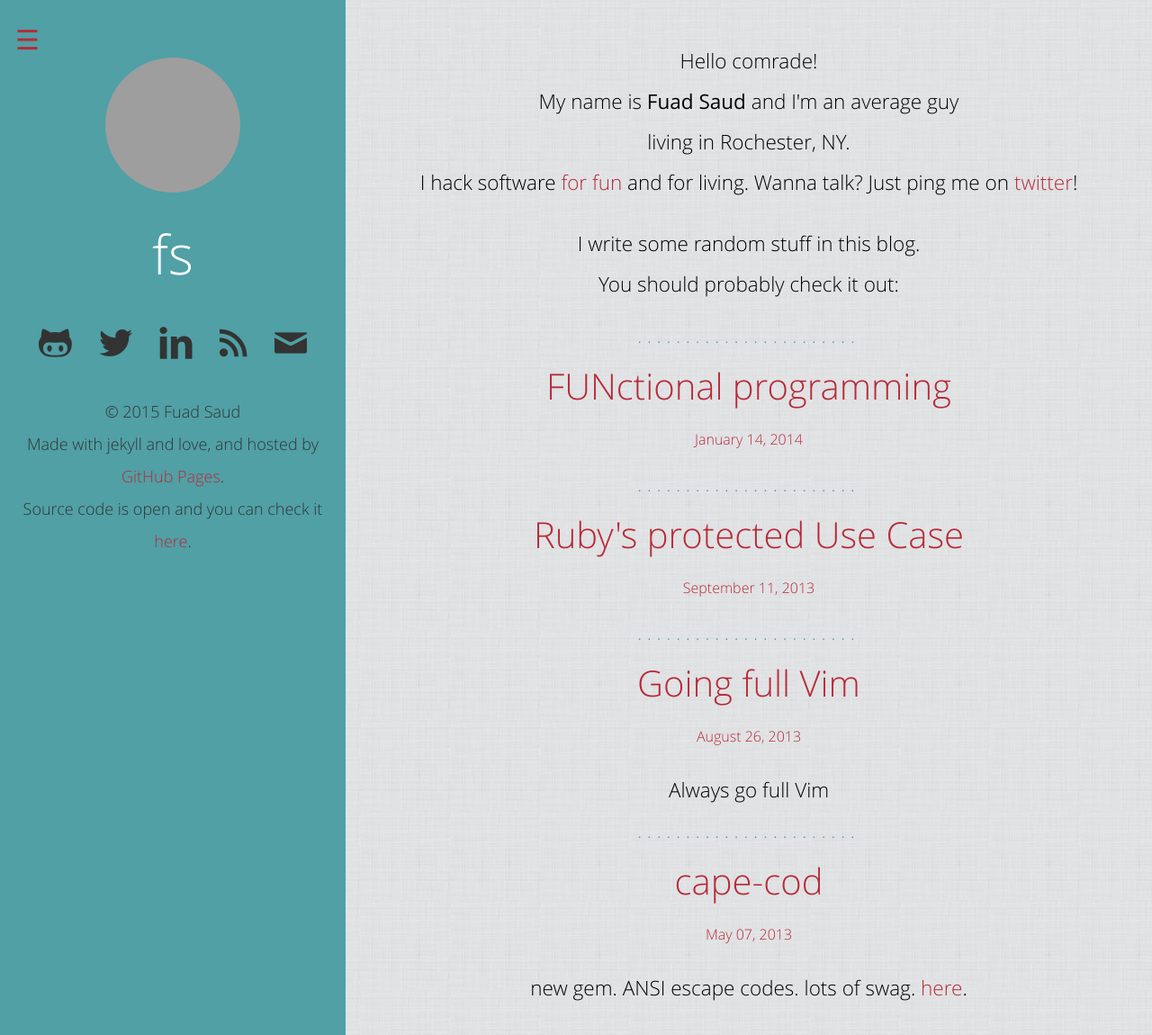
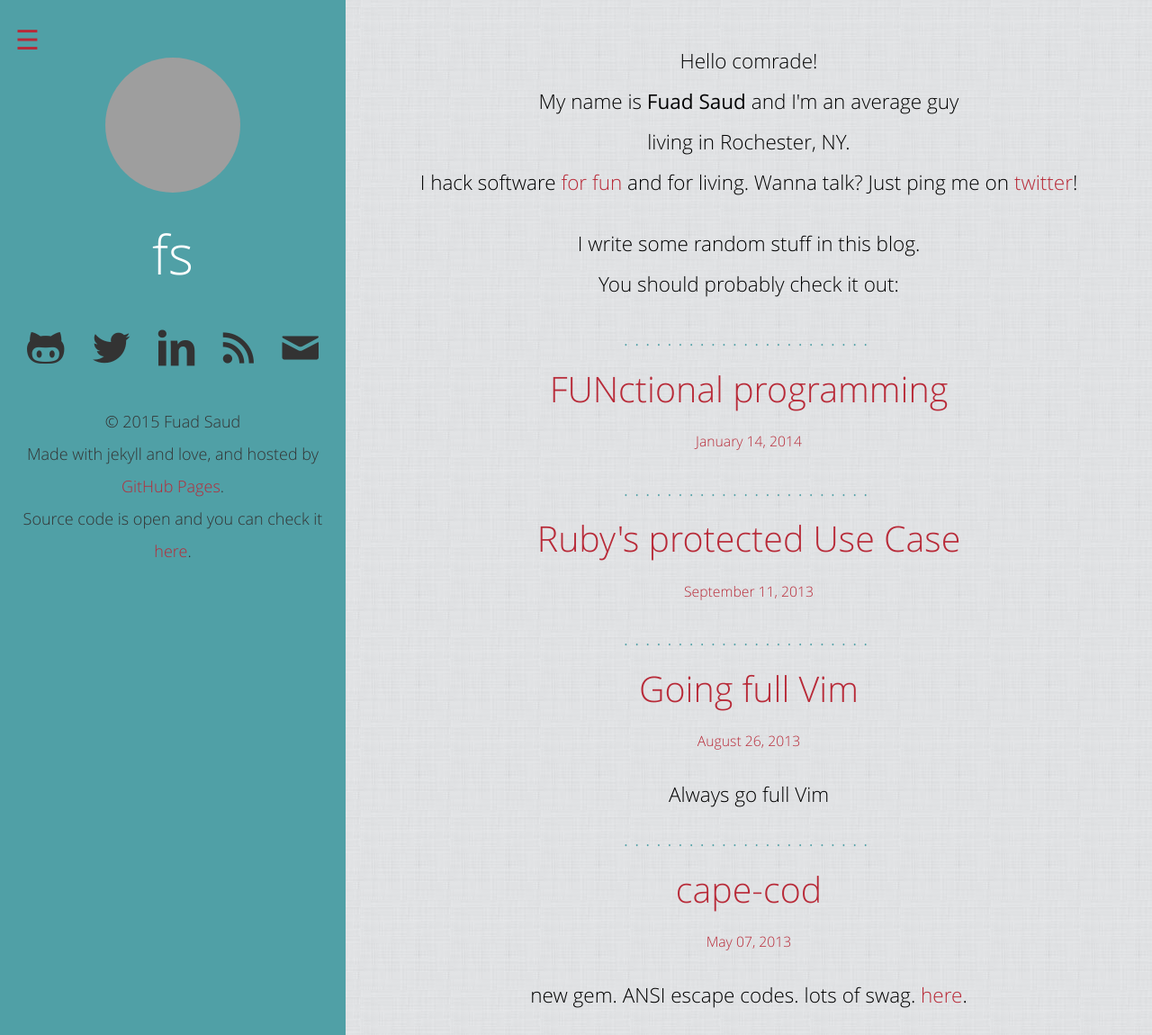
Before and after one commit to fuadsaud/fuadsaud.github.io, a Jekyll site: the page built from index.html, in a window 1280 px wide and 1150 px high. Shown: the whole window at 90% size. Built offline with Jekyll 4.4.1, drawn with Linux system fonts in a browser that asks for light colours; grey boxes are pictures that could not be loaded.

Commit message:
Remove css rem unit usage

```diff
--- a/css/layout.scss
+++ b/css/layout.scss
@@ -1,5 +1,6 @@
 ---
 ---
+
 @import 'bourbon/bourbon';
 
 $resolution-treshold: 1140px;
@@ -15,7 +16,7 @@ html {
 
 hr {
     border: none;
-    font-size: 2.0rem;
+    font-size: 1.0em;
     letter-spacing: .3em;
     text-align: center;
 
@@ -23,20 +24,16 @@ hr {
 }
 
 h1 {
-    font-size: 6rem;
+    font-size: 2em;
     margin: 0;
-
-    @media(max-width: 768px) { h1 { font-size: 12rem } }
 }
 
 h2 {
-    font-size: 4rem;
+    font-size: 1.75em;
     margin: .35em .75em;
-
-    @media(max-width: 320px) { h2 { font-size: 1.8em; } }
 }
 
-h3 { font-size: 4rem; }
+h3 { font-size: 1.3em; }
 
 p { line-height: 2em; }
 
@@ -158,7 +155,7 @@ p { line-height: 2em; }
         display: inline;
         margin: .25em;
 
-        a { font-size: 8rem; }
+        a { font-size: 3em; }
     }
 }
 
```
